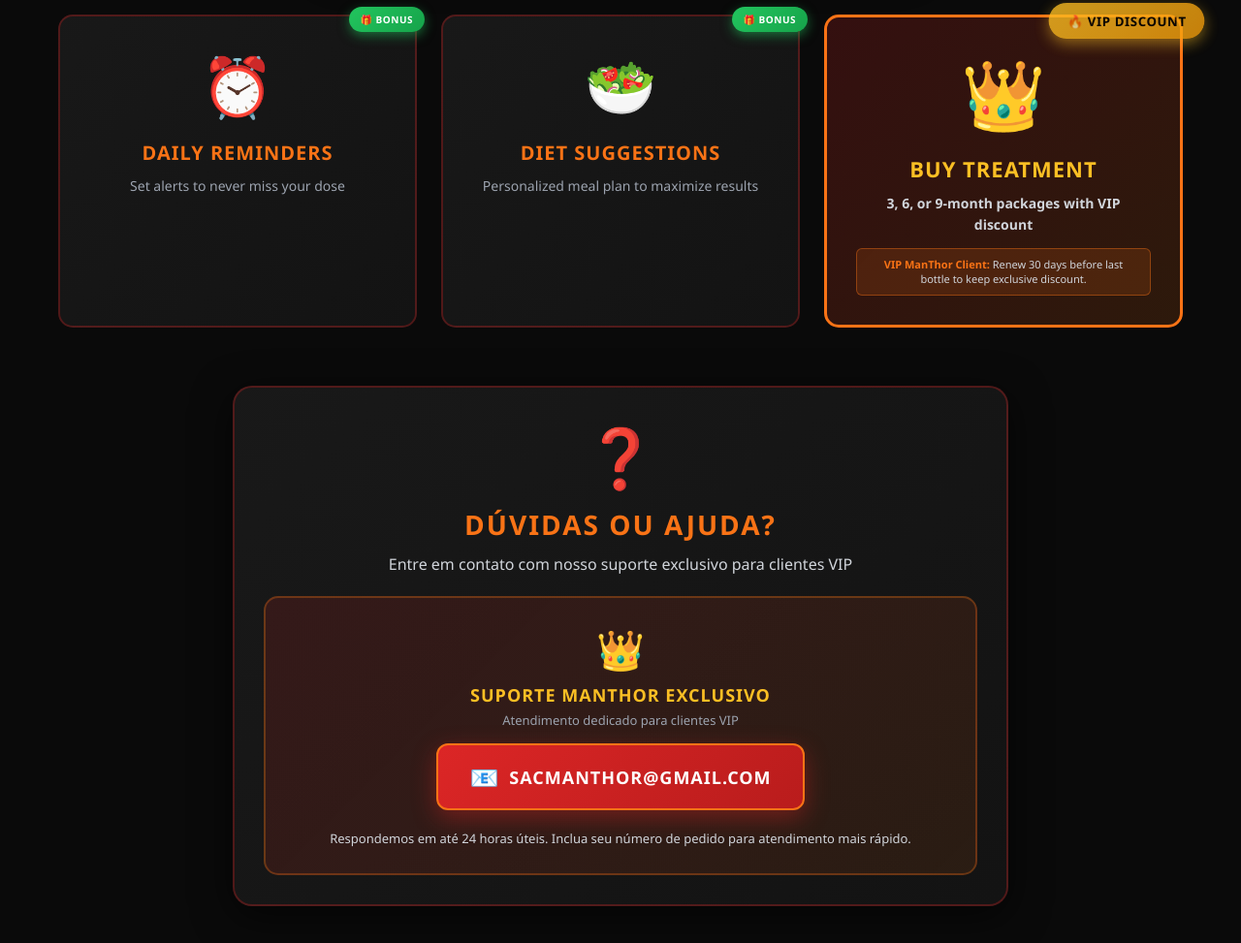
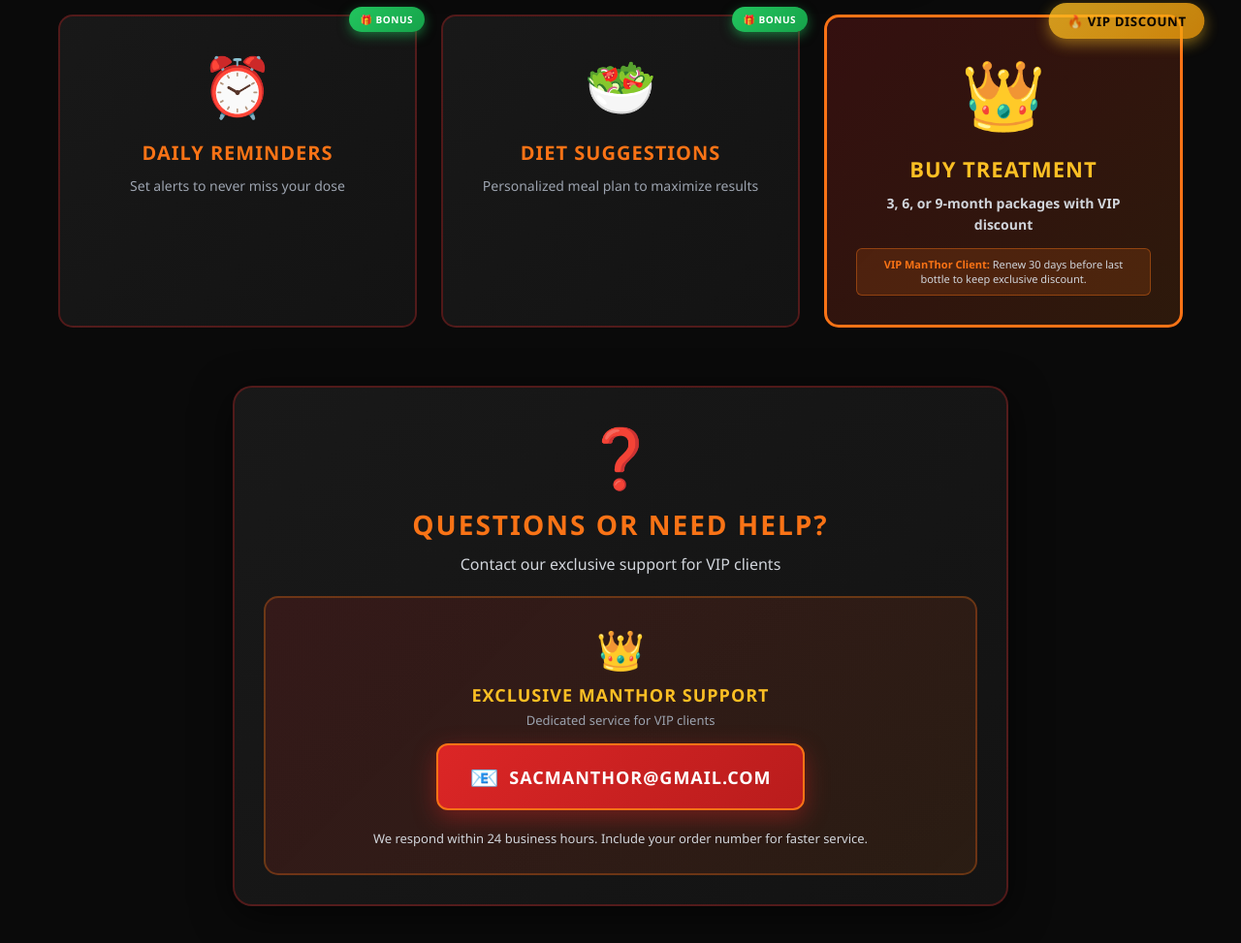
Before and after one commit to DerickTurya/manthor-booster, a website: page index.html in a window 1280 px wide. Shown: the part 982-1955 px from the top of the page at 97% size. Drawn offline with Linux system fonts and the light colour scheme.

Commit message:
Translate support section to English

```diff
--- a/index.html
+++ b/index.html
@@ -540,15 +540,15 @@
     <div style="max-width:800px;margin:60px auto 40px auto;padding:30px;background:linear-gradient(135deg,rgba(26,26,26,0.95),rgba(20,20,20,0.95));border:2px solid rgba(220,38,38,0.3);border-radius:20px;box-shadow:0 10px 40px rgba(0,0,0,0.6);">
       <div style="text-align:center;margin-bottom:20px;">
         <div style="font-size:60px;margin-bottom:10px;">❓</div>
-        <h2 style="color:#f97316;font-size:28px;font-weight:900;letter-spacing:2px;text-transform:uppercase;margin:0 0 10px 0;">Dúvidas ou Ajuda?</h2>
-        <p style="color:#d1d5db;font-size:16px;line-height:1.6;margin:0;">Entre em contato com nosso suporte exclusivo para clientes VIP</p>
+        <h2 style="color:#f97316;font-size:28px;font-weight:900;letter-spacing:2px;text-transform:uppercase;margin:0 0 10px 0;">Questions or Need Help?</h2>
+        <p style="color:#d1d5db;font-size:16px;line-height:1.6;margin:0;">Contact our exclusive support for VIP clients</p>
       </div>
 
       <div style="background:linear-gradient(135deg,rgba(220,38,38,0.15),rgba(249,115,22,0.1));border:2px solid rgba(249,115,22,0.3);border-radius:15px;padding:25px;text-align:center;">
         <div style="margin-bottom:15px;">
           <span style="font-size:40px;">👑</span>
-          <p style="color:#fbbf24;font-size:18px;font-weight:700;margin:8px 0 0 0;letter-spacing:1px;">SUPORTE MANTHOR EXCLUSIVO</p>
-          <p style="color:#9ca3af;font-size:13px;margin:5px 0 0 0;">Atendimento dedicado para clientes VIP</p>
+          <p style="color:#fbbf24;font-size:18px;font-weight:700;margin:8px 0 0 0;letter-spacing:1px;">EXCLUSIVE MANTHOR SUPPORT</p>
+          <p style="color:#9ca3af;font-size:13px;margin:5px 0 0 0;">Dedicated service for VIP clients</p>
         </div>
 
         <a href="mailto:sacmanthor@gmail.com" style="display:inline-flex;align-items:center;gap:10px;padding:16px 32px;background:linear-gradient(135deg,#dc2626,#b91c1c);border:2px solid #f97316;border-radius:12px;color:#fff;font-size:18px;font-weight:700;text-decoration:none;text-transform:uppercase;letter-spacing:1px;transition:all 0.3s;box-shadow:0 8px 25px rgba(220,38,38,0.4);">
@@ -556,7 +556,7 @@
           <span>sacmanthor@gmail.com</span>
         </a>
 
-        <p style="color:#d1d5db;font-size:13px;margin:20px 0 0 0;line-height:1.5;">Respondemos em até 24 horas úteis. Inclua seu número de pedido para atendimento mais rápido.</p>
+        <p style="color:#d1d5db;font-size:13px;margin:20px 0 0 0;line-height:1.5;">We respond within 24 business hours. Include your order number for faster service.</p>
       </div>
     </div>
   </div>
```
